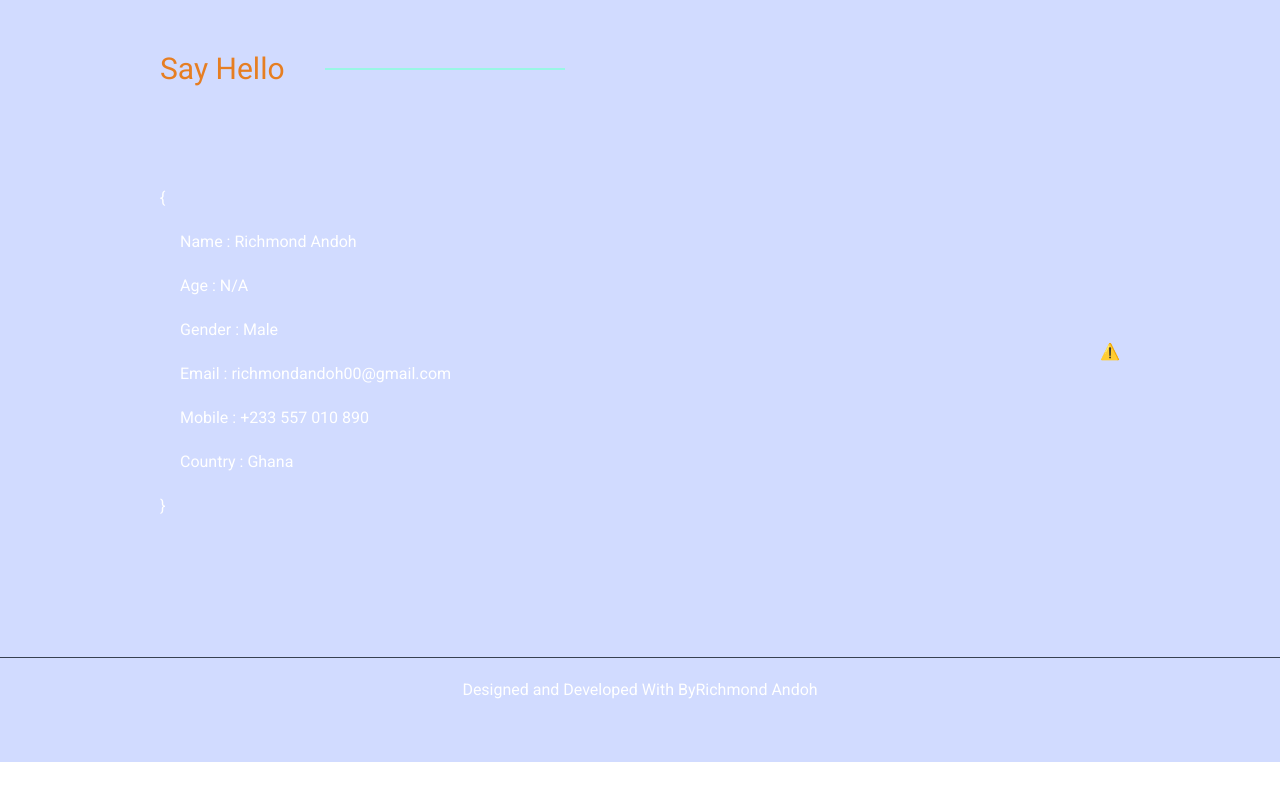
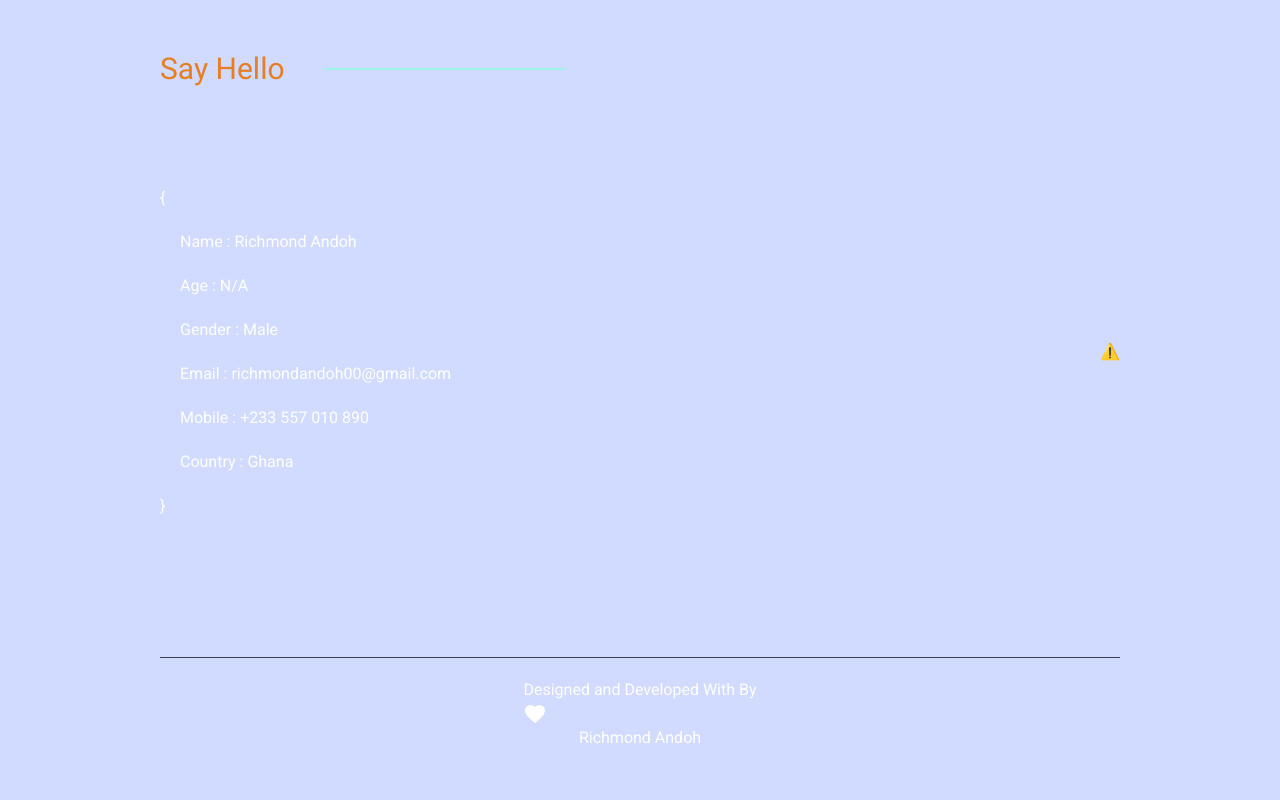
Before and after one commit to Richmond-Andoh/DevFolio, a React (Vite) app in the folder client/: page / in a window 1280 px wide. Shown: the part 3157-3957 px from the top of the page. Before the commit the page ends 3919 px from the top, so only its background shows below. Built offline with nearby package versions, Linux system fonts and the light colour scheme; no server answers.

Commit message:
react icons intallation and usage

```diff
--- a/client/package.json
+++ b/client/package.json
@@ -12,6 +12,7 @@
   "dependencies": {
     "react": "^18.2.0",
     "react-dom": "^18.2.0",
+    "react-icons": "^5.0.1",
     "react-router-dom": "^6.22.3"
   },
   "devDependencies": {
--- a/client/src/components/footer/Footer.jsx
+++ b/client/src/components/footer/Footer.jsx
@@ -1,10 +1,15 @@
+import { MdFavorite } from "react-icons/md";
+
 const Footer = () => {
   return(
   <div className="py-10">
     <div className="h-[1px] w-full bg-gray-700"></div>
-    <div className="flex items-center justify-center py-5">
+    <div className="flex flex-col items-center justify-center py-5">
         <h1 className="text-white">
             <span>Designed and Developed With By</span>
+            <span className="text-red">
+                <MdFavorite size={24} />
+            </span>
         </h1>
         <h1 className="text-white">
             <span>Richmond Andoh</span>
--- a/client/src/sections/Home/Home.jsx
+++ b/client/src/sections/Home/Home.jsx
@@ -16,8 +16,9 @@ const Home = () => {
         <Experiences />
         <Projects />
         <Contact />
+        <Footer />
       </div>
-      <Footer />
+
     </div>
   )
 }
```
Also changed, not shown: 1 other file (tests, documents, lock files or other folders).
